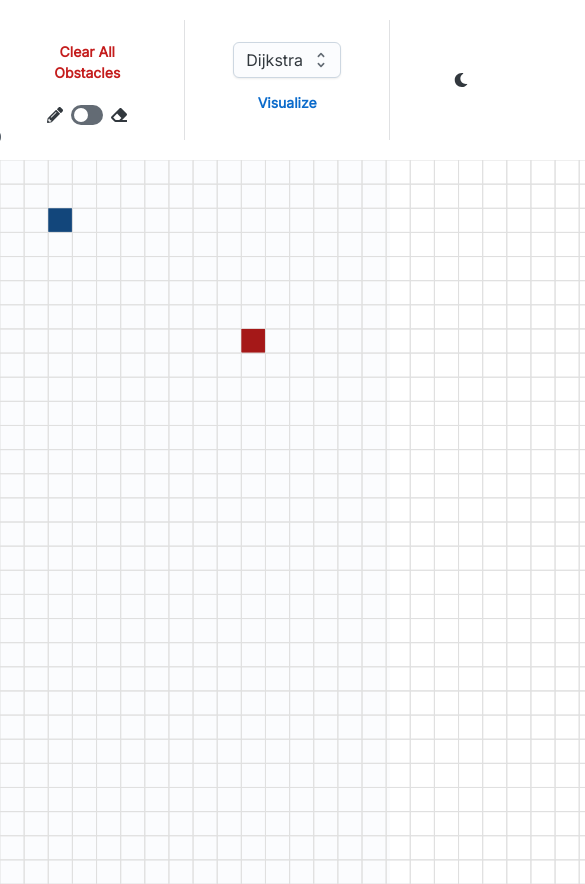
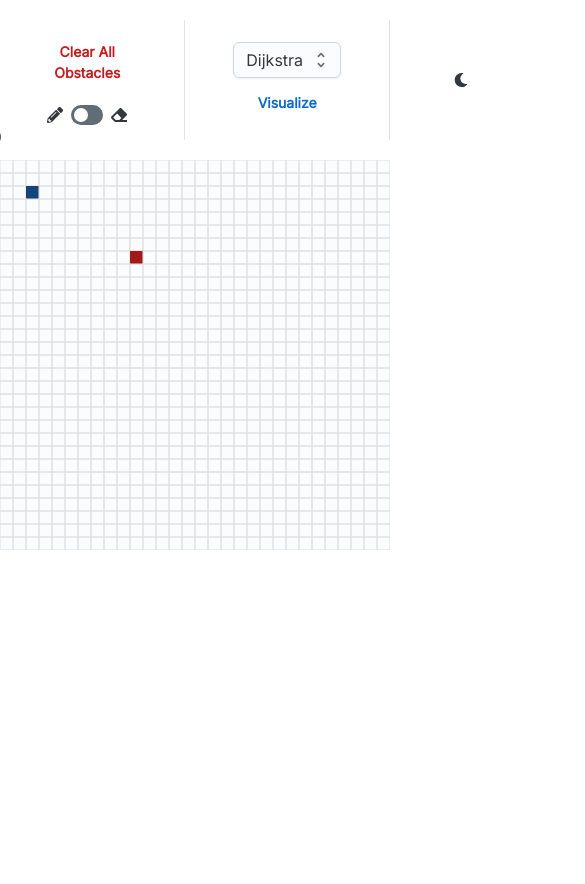
Before and after one commit to dinesjo/joy-ui-site, a React (Vite) app: page / in a window 390 px wide. Shown: the top 884 px of the page, 585 px wide, since content can reach past the window. After the commit the page ends 844 px from the top, so only its background shows below. Built offline with nearby package versions, Linux system fonts and the light colour scheme.

Commit message:
prep for mobile, fix start node priority

```diff
--- a/src/App.jsx
+++ b/src/App.jsx
@@ -216,7 +216,7 @@ export default function App() {
           gridSize={gridSize}
           grid={grid}
           setGrid={setGrid}
-          sideLength={parent.innerHeight - 120} // navbar height
+          sideLength={Math.min(parent.innerHeight - 120, parent.innerWidth)} // navbar height
           theme={useColorScheme().mode}
           startNode={startNode}
           setStartNode={setStartNode}
--- a/src/Canvas.jsx
+++ b/src/Canvas.jsx
@@ -90,7 +90,7 @@ export default function Canvas(props) {
   }, [cellSize, grid, handleMouseDown, handleMouseMove, props.sideLength, theme]); // Re-render canvas upon changes
 
   function handleMouseDown(e) {
-    if (grid.length === 0) return;
+    if (grid.length === 0 || isDraggingEndNode || isDraggingStartNode) return;
 
     const row = Math.floor(e.offsetY / cellSize);
     const col = Math.floor(e.offsetX / cellSize);
```
